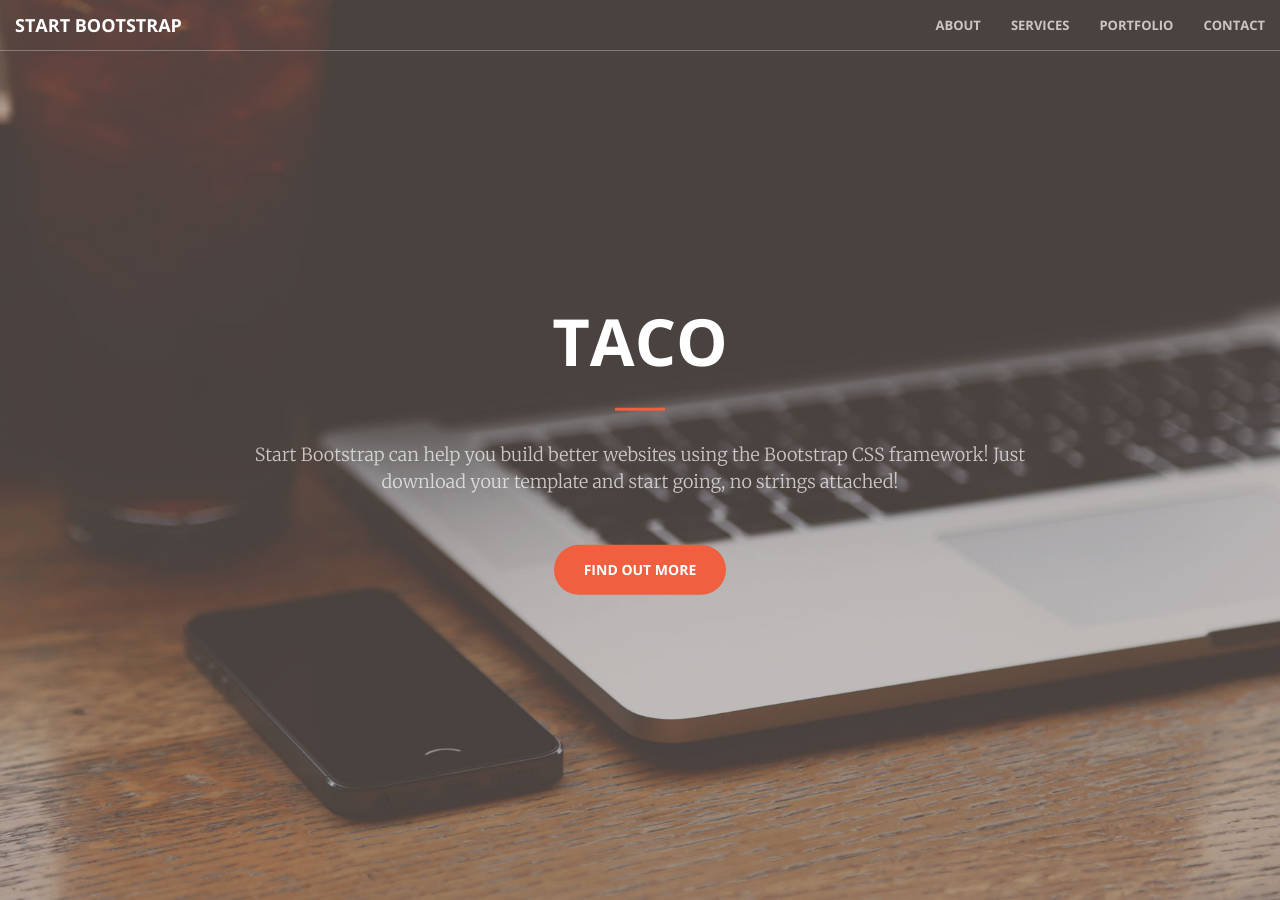
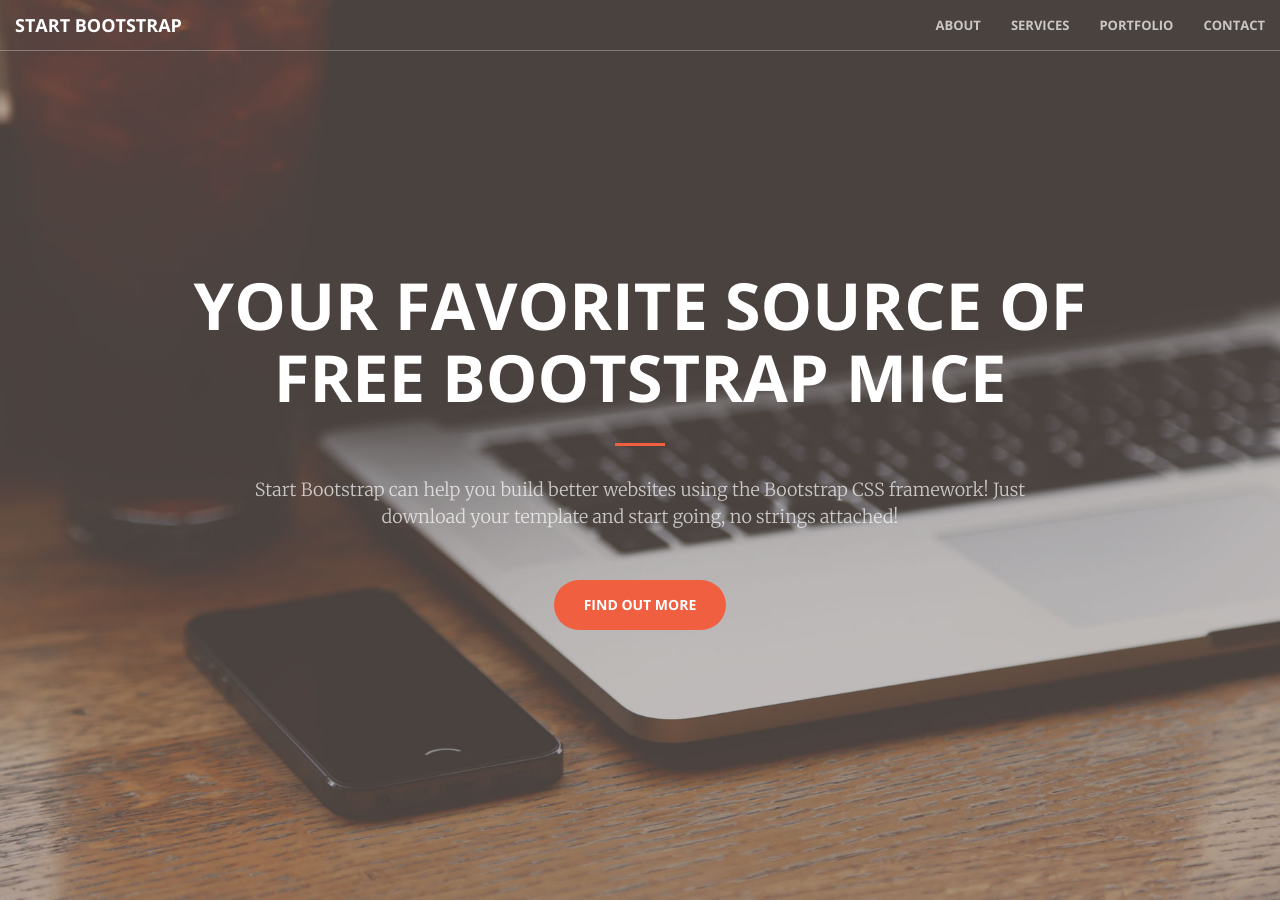
Before and after one commit to RustisaurusRex/website, a Jekyll site: the page built from index.html, in a window 1280 px wide and 900 px high. Built offline with Jekyll 4.4.1, drawn with Linux system fonts in a browser that asks for light colours.

Commit message:
header mouse

```diff
--- a/_includes/header.html
+++ b/_includes/header.html
@@ -1,7 +1,7 @@
 <header>
     <div class="header-content">
         <div class="header-content-inner">
-            <h1>Taco</h1>
+            <h1>Your Favorite Source of Free Bootstrap Mice</h1>
             <hr>
             <p>Start Bootstrap can help you build better websites using the Bootstrap CSS framework! Just download your template and start going, no strings attached!</p>
             <a href="#about" class="btn btn-primary btn-xl page-scroll">Find Out More</a>
```
